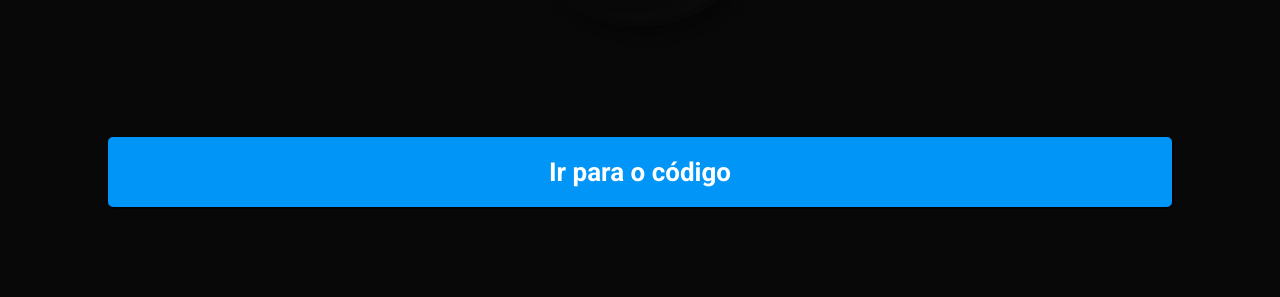
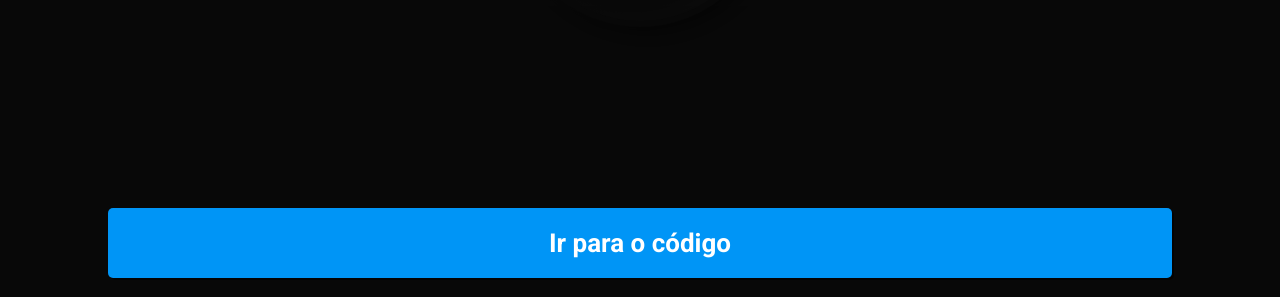
Before and after one commit to gabrielsouzas/instagram-tips, a plain HTML site: page pages/analog-clock/index.html in a window 1280 px wide. Shown: the part 503-800 px from the top of the page. Drawn offline with Linux system fonts and the light colour scheme.

Commit message:
Ajustes modal

```diff
--- /dev/null
+++ b/css/modal.css
@@ -0,0 +1,45 @@
+.modal {
+    display: none;
+    position: fixed;
+    z-index: 99999;
+    top: 0;
+    left: 0;
+    width: 100%;
+    height: 100%;
+    overflow: auto;
+    background: rgba(0,0,0,0.8);
+  }
+
+  .modal a {
+    text-decoration: none;
+    margin: calc(50% + 71px) auto;
+    width: 80%;
+    padding: 20px;
+    border-radius: 5px;
+
+    display: flex;
+    flex-direction: column;
+    align-items: center;
+    justify-content: center;
+  }
+
+  .modal-btn {
+    font-size: 26px;
+    font-weight: 700;
+    padding: 5px 20px;
+    border: none;
+    border-radius: 18px;
+    color: #fff;
+    background: #0095F6;
+    box-shadow: 2px 2px #0000009f;
+    cursor: pointer;
+
+    transition: ease all 0.35s;
+  }
+
+  .modal-btn:hover {
+    border: 1px solid #0095F6;
+    color: #0095F6;
+    background: #fff;
+    box-shadow: 5px 5px #0000009f;
+  }
--- a/css/style.css
+++ b/css/style.css
@@ -85,3 +85,51 @@ iframe {
     min-width: 326px;
     padding: 0px;
 }
+
+/* Modal */
+
+.modal {
+    display: none;
+    position: fixed;
+    z-index: 99999;
+    top: 0;
+    left: 0;
+    width: 100%;
+    height: 100%;
+    overflow: auto;
+    background: rgba(0,0,0,0.8);
+  }
+
+  .modal a {
+    text-decoration: none;
+    margin: calc(50% + 71px) auto;
+    width: 80%;
+    padding: 20px;
+    border-radius: 5px;
+
+    display: flex;
+    flex-direction: column;
+    align-items: center;
+    justify-content: center;
+  }
+
+  .btn {
+    font-size: 26px;
+    font-weight: 700;
+    padding: 5px 20px;
+    border: none;
+    border-radius: 18px;
+    color: #fff;
+    background: #0095F6;
+    box-shadow: 2px 2px #0000009f;
+    cursor: pointer;
+
+    transition: ease all 0.35s;
+  }
+
+  .btn:hover {
+    border: 1px solid #0095F6;
+    color: #0095F6;
+    background: #fff;
+    box-shadow: 5px 5px #0000009f;
+  }
--- /dev/null
+++ b/js/modal.js
@@ -0,0 +1,9 @@
+const modal = document.querySelector('.modal');
+
+function showModal() {
+  modal.style.display = 'block';
+}
+
+function hideModal() {
+  modal.style.display = 'none';
+}
--- a/pages/analog-clock/index.html
+++ b/pages/analog-clock/index.html
@@ -16,6 +16,7 @@
 
     <!-- Style CSS -->
     <link rel="stylesheet" href="style.css" />
+    <link rel="stylesheet" href="/css/modal.css">
   </head>
 
   <body onmouseover="showModal()" onmouseout="hideModal()">
@@ -33,10 +34,11 @@
     </div>
 
     <div class="modal">
-          <a class="btn" href='https://github.com/gabrielsouzas/instagram-tips/tree/main/pages/analog-clock'>Ir para o código</a>
+          <a class="modal-btn" href='https://github.com/gabrielsouzas/instagram-tips/tree/main/pages/analog-clock' target="_blank">Ir para o código</a>
     </div>
 
     <!-- Main JS -->
     <script src="main.js"></script>
+    <script src="/js/modal.js"></script>
   </body>
 </html>
--- a/pages/analog-clock/main.js
+++ b/pages/analog-clock/main.js
@@ -20,13 +20,3 @@ const currentTime = () => {
 
   currentTime();
   setInterval(currentTime, 1000);
-
-const modal = document.querySelector('.modal');
-
-function showModal() {
-  modal.style.display = 'block';
-}
-
-function hideModal() {
-  modal.style.display = 'none';
-}
--- a/pages/analog-clock/style.css
+++ b/pages/analog-clock/style.css
@@ -107,55 +107,3 @@
     font-weight: 700;
     text-align: center;
   }
-
-  /* Modal */
-
-.modal {
-  display: none;
-  position: fixed;
-  z-index: 99999;
-  top: 0;
-  left: 0;
-  width: 100%;
-  height: 100%;
-  overflow: auto;
-  background: rgba(0,0,0,0.8);
-}
-
-.modal a {
-  text-decoration: none;
-  margin: 50% auto;
-  padding: 20px;
-  border-radius: 5px;
-  width: 80%;
-
-  display: flex;
-  flex-direction: column;
-  align-items: center;
-}
-
-.modal button {
-  margin-top: 18px;
-  margin-bottom: 10px;
-}
-
-.btn {
-  font-size: 26px;
-  font-weight: 700;
-  padding: 9px 40px;
-  border: none;
-  border-radius: 18px;
-  color: #fff;
-  background: #0095F6;
-  box-shadow: 2px 2px #0000009f;
-  cursor: pointer;
-
-  transition: ease all 0.35s;
-}
-
-.btn:hover {
-  border: 1px solid #0095F6;
-  color: #0095F6;
-  background: #fff;
-  box-shadow: 5px 5px #0000009f;
-}
```
Also changed, not shown: index.html (+1 -1 lines), js/script.js (added), js/scriptt.js (deleted).
